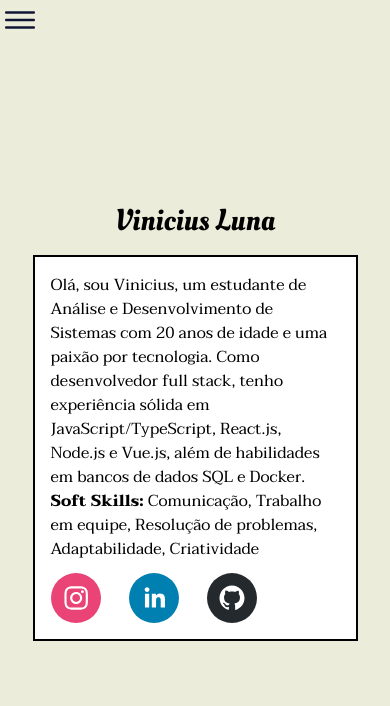
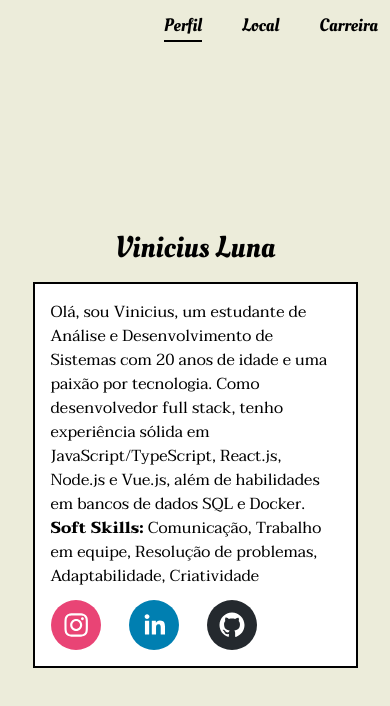
Before and after one commit to dev-vinii/portfolio, a React (Vite) app: page / in a window 390 px wide. Shown: the top 706 px of the page. Built offline with nearby package versions, Linux system fonts and the light colour scheme.

Commit message:
feat: create header

```diff
--- /dev/null
+++ b/src/components/widgets/organisms/header/index.tsx
@@ -0,0 +1,39 @@
+import { useLocation, Link } from "react-router-dom";
+
+function Header() {
+	const location = useLocation();
+
+	return (
+		<header className="hidden max-xl:flex p-3 font-oleo text-lg ml-auto">
+			<ul className="flex gap-10">
+				<li
+					className={`border-b-2 ${
+						location.pathname === "/" ? "border-black" : "border-transparent"
+					}`}
+				>
+					<Link to="/">Perfil</Link>
+				</li>
+				<li
+					className={`border-b-2 ${
+						location.pathname === "/localization"
+							? "border-black"
+							: "border-transparent"
+					}`}
+				>
+					<Link to="/localization">Local</Link>
+				</li>
+				<li
+					className={`border-b-2 ${
+						location.pathname === "/career"
+							? "border-black"
+							: "border-transparent"
+					}`}
+				>
+					<Link to="/career">Carreira</Link>
+				</li>
+			</ul>
+		</header>
+	);
+}
+
+export { Header };
--- a/src/components/widgets/organisms/sidebar/index.tsx
+++ b/src/components/widgets/organisms/sidebar/index.tsx
@@ -1,6 +1,4 @@
-import { useRef, useEffect, useState } from "react";
 import { useNavigate } from "react-router-dom";
-import { IoIosMenu } from "react-icons/io";
 import { motion } from "framer-motion";
 import { CgProfile } from "react-icons/cg";
 import { GrLocationPin } from "react-icons/gr";
@@ -11,51 +9,16 @@ import MenuContent from "./menu-content";
 
 export default function SideBar() {
 	const navigate = useNavigate();
-	const sidebarRef = useRef<HTMLDivElement>(null);
-	const [showSidebar, setShowSidebar] = useState(window.innerWidth > 1280);
 
 	const handleClickMenu = (path: string) => {
 		navigate(path);
 		if (window.innerWidth <= 1280) {
-			setShowSidebar(false);
 		}
 	};
 
-	const handleClickOutside = (event: MouseEvent) => {
-		if (
-			sidebarRef.current &&
-			!sidebarRef.current.contains(event.target as Node)
-		) {
-			window.innerWidth <= 1280 && setShowSidebar(false);
-		}
-	};
-
-	useEffect(() => {
-		window.addEventListener("resize", () =>
-			setShowSidebar(window.innerWidth > 1280)
-		);
-		document.addEventListener("mousedown", handleClickOutside);
-
-		return () => {
-			window.removeEventListener("resize", () =>
-				setShowSidebar(window.innerWidth > 1280)
-			);
-			document.removeEventListener("mousedown", handleClickOutside);
-		};
-	}, []);
-
 	return (
-		<>
-			<div className="min-w-screen flex justify-end text-sidebar min-[1281px]:hidden cursor-pointer">
-				<IoIosMenu
-					className={`h-10 w-10 absolute left-0 ${showSidebar && "right-1"}`}
-					onClick={() => setShowSidebar(!showSidebar)}
-				/>
-			</div>
-			{showSidebar && (
 		<motion.div
-					className="max-xl:absolute z-20"
-					ref={sidebarRef}
+			className="max-xl:hidden"
 			transition={{ type: "spring", stiffness: 100, damping: 20 }}
 			initial={{ x: -300 }}
 			animate={{ x: 0 }}
@@ -86,7 +49,5 @@ export default function SideBar() {
 				</section>
 			</div>
 		</motion.div>
-			)}
-		</>
 	);
 }
--- a/src/layouts/app.tsx
+++ b/src/layouts/app.tsx
@@ -1,9 +1,11 @@
+import { Header } from "@/components/widgets/organisms/header";
 import SideBar from "@/components/widgets/organisms/sidebar";
 import { Outlet } from "react-router-dom";
 
 function AppLayout() {
 	return (
-		<main className="flex h-screen w-screen">
+		<main className="flex h-screen w-screen max-xl:flex-col">
+			<Header />
 			<SideBar />
 			<Outlet />
 		</main>
```
Lines whose indentation alone changed are shown as unchanged.
